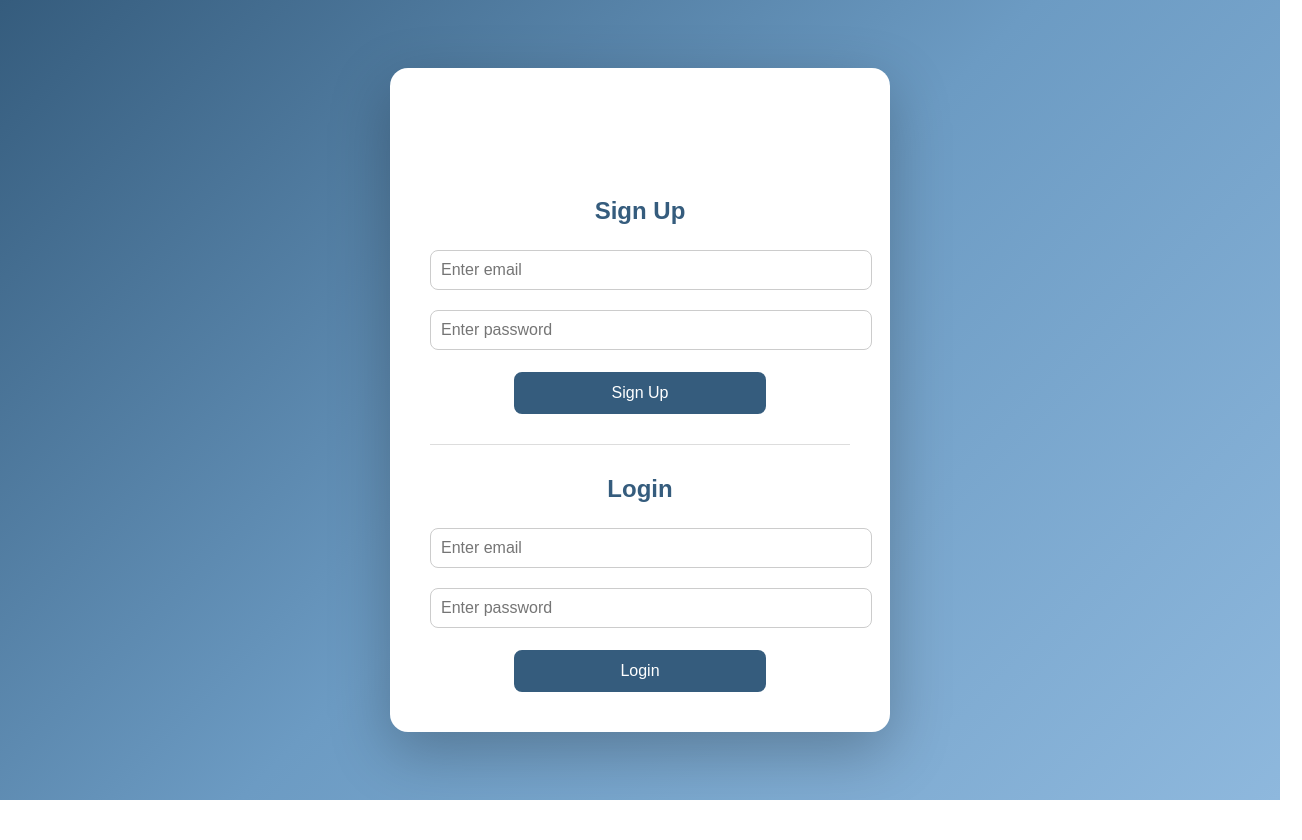
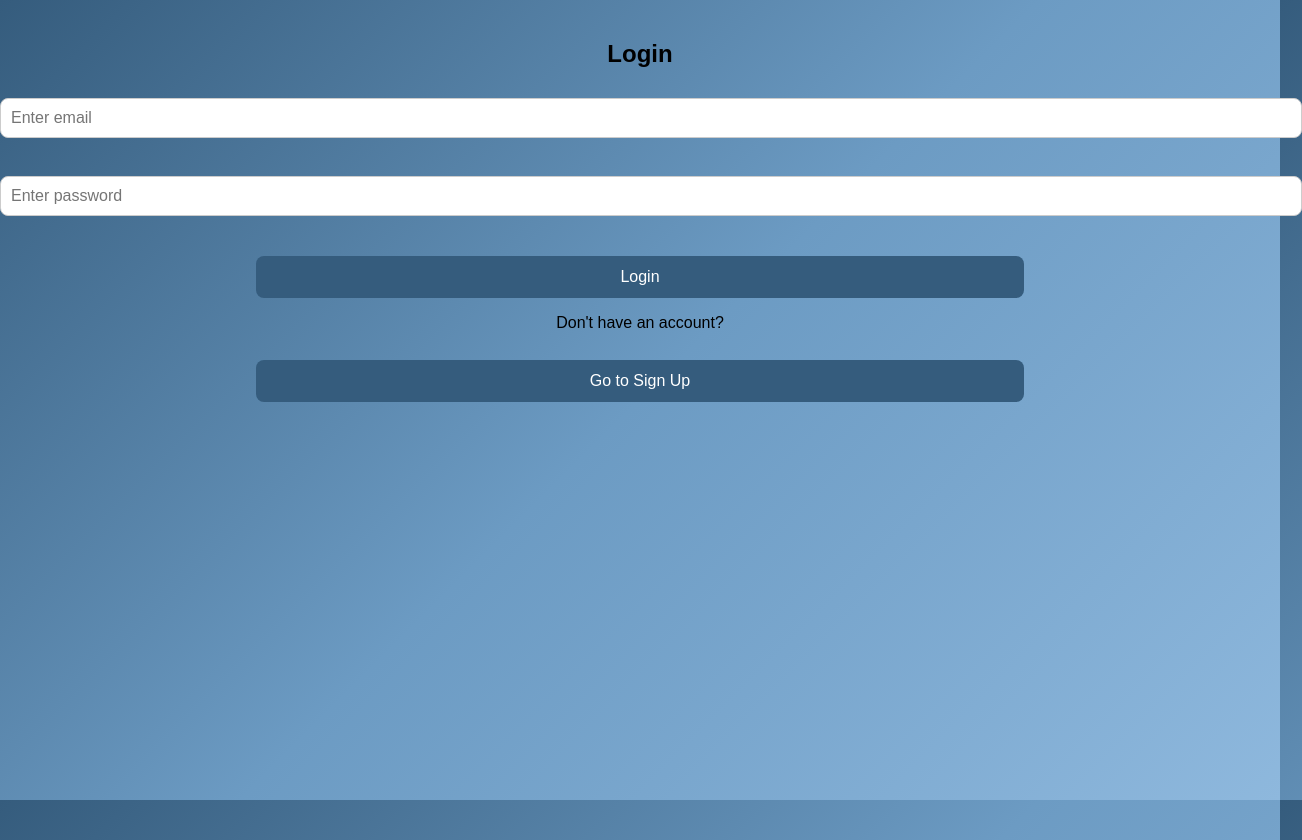
Before and after one commit to FranklinDa-minguez/FocusForm, a React (Create React App) app in the folder client/: page /login in a window 1280 px wide. Shown: the whole page, 1302 px wide, since content can reach past the window. Before the commit the page ends 800 px from the top, so only its background shows below. Built offline with nearby package versions, Linux system fonts and the light colour scheme.

Commit message:
dashbaord

```diff
--- a/client/src/App.js
+++ b/client/src/App.js
@@ -1,60 +1,20 @@
-import React, { useState } from "react";
+import React from "react";
+import { BrowserRouter, Navigate, Route, Routes } from "react-router-dom";
+import Login from "./pages/Login";
+import Signup from "./pages/Signup";
+import Dashboard from "./pages/Dashboard";
 import "./index.css";
 
 function App() {
-  const [signupEmail, setSignupEmail] = useState("");
-  const [signupPassword, setSignupPassword] = useState("");
-  const [loginEmail, setLoginEmail] = useState("");
-  const [loginPassword, setLoginPassword] = useState("");
-  const handleSignup = (e) => {
-    e.preventDefault();
-    console.log("Sign up:", signupEmail, signupPassword);
-  };
-  const handleLogin = (e) => {
-    e.preventDefault();
-    console.log("Login:", loginEmail, loginPassword);
-  };
   return (
-    <div className="app-container">
-      <div className="auth-card">
-        <h1>FocusForm</h1>
-        <h2 className="section-title">Sign Up</h2>
-
-
-        <form onSubmit={handleSignup}>
-          <input
-            type="email"
-            placeholder="Enter email"
-            value={signupEmail}
-            onChange={(e) => setSignupEmail(e.target.value)}
-          />
-          <input
-            type="password"
-            placeholder="Enter password"
-            value={signupPassword}
-            onChange={(e) => setSignupPassword(e.target.value)}
-          />
-         <button type="submit">Sign Up</button>
-        </form>
-        <div className="divider"></div>
-        <h2 className="section-title">Login</h2>
-        <form onSubmit={handleLogin}>
-          <input
-            type="email"
-            placeholder="Enter email"
-            value={loginEmail}
-            onChange={(e) => setLoginEmail(e.target.value)}
-          />
-    <input
-            type="password"
-            placeholder="Enter password"
-            value={loginPassword}
-            onChange={(e) => setLoginPassword(e.target.value)}
-          />
-         <button type="submit">Login</button>
-        </form>
-      </div>
-    </div>
+    <BrowserRouter>
+      <Routes>
+        <Route path="/" element={<Navigate to="/login" replace />} />
+        <Route path="/login" element={<Login />} />
+        <Route path="/signup" element={<Signup />} />
+        <Route path="/dashboard" element={<Dashboard />} />
+      </Routes>
+    </BrowserRouter>
   );
 }
 export default App;
--- /dev/null
+++ b/client/src/pages/Dashboard.jsx
@@ -0,0 +1,51 @@
+import { useEffect, useState } from "react";
+import { Navigate, useLocation, useNavigate } from "react-router-dom";
+import { onAuthStateChanged, signOut } from "firebase/auth";
+import { auth } from "../firebase";
+
+const Dashboard = () => {
+  const location = useLocation();
+  const navigate = useNavigate();
+  const [user, setUser] = useState(null);
+  const [loading, setLoading] = useState(true);
+
+  useEffect(() => {
+    const unsubscribe = onAuthStateChanged(auth, (currentUser) => {
+      setUser(currentUser);
+      setLoading(false);
+    });
+
+    return unsubscribe;
+  }, []);
+
+  const email = location.state?.email || user?.email;
+
+  const handleSignOut = async () => {
+    try {
+      await signOut(auth);
+      navigate("/login", { replace: true });
+    } catch (error) {
+      alert(error.message);
+    }
+  };
+
+  if (loading) {
+    return <p>Loading dashboard...</p>;
+  }
+
+  if (!user) {
+    return <Navigate to="/login" replace />;
+  }
+
+  return (
+    <div>
+      <h1>Dashboard</h1>
+      <p>Welcome to the Dashboard{email ? `, ${email}` : ""}!</p>
+      <button type="button" onClick={handleSignOut}>
+        Sign Out
+      </button>
+    </div>
+  );
+};
+
+export default Dashboard;
--- a/client/src/pages/Login.jsx
+++ b/client/src/pages/Login.jsx
@@ -1,16 +1,24 @@
 import { useState } from "react";
+import { useNavigate } from "react-router-dom";
 import { signInWithEmailAndPassword } from "firebase/auth";
 import { auth } from "../firebase";
 
 function Login() {
   const [email, setEmail] = useState("");
   const [password, setPassword] = useState("");
+  const navigate = useNavigate();
 
   const handleLogin = async (e) => {
     e.preventDefault();
     try {
-      await signInWithEmailAndPassword(auth, email, password);
+      const userCredential = await signInWithEmailAndPassword(auth, email, password);
       alert("Login successful!");
+      navigate("/dashboard", {
+        state: {
+          email: userCredential.user.email,
+          uid: userCredential.user.uid,
+        },
+      });
     } catch (error) {
       alert(error.message);
     }
@@ -36,6 +44,12 @@ function Login() {
         <br /><br />
         <button type="submit">Login</button>
       </form>
+      <p style={{ marginTop: "16px" }}>
+        Don't have an account?
+      </p>
+      <button type="button" onClick={() => navigate("/signup")}>
+        Go to Sign Up
+      </button>
     </div>
   );
 }
--- a/client/src/pages/Signup.jsx
+++ b/client/src/pages/Signup.jsx
@@ -1,16 +1,19 @@
 import { useState } from "react";
+import { useNavigate } from "react-router-dom";
 import { createUserWithEmailAndPassword } from "firebase/auth";
 import { auth } from "../firebase";
 
 function Signup() {
   const [email, setEmail] = useState("");
   const [password, setPassword] = useState("");
+  const navigate = useNavigate();
 
   const handleSignup = async (e) => {
     e.preventDefault();
     try {
       await createUserWithEmailAndPassword(auth, email, password);
       alert("Account created successfully!");
+      navigate("/login");
     } catch (error) {
       alert(error.message);
     }
@@ -36,6 +39,12 @@ function Signup() {
         <br /><br />
         <button type="submit">Sign Up</button>
       </form>
+      <p style={{ marginTop: "16px" }}>
+        Already have an account?
+      </p>
+      <button type="button" onClick={() => navigate("/login")}>
+        Go to Login
+      </button>
     </div>
   );
 }
```
Also changed, not shown: 1 other file (tests, documents, lock files or other folders).
